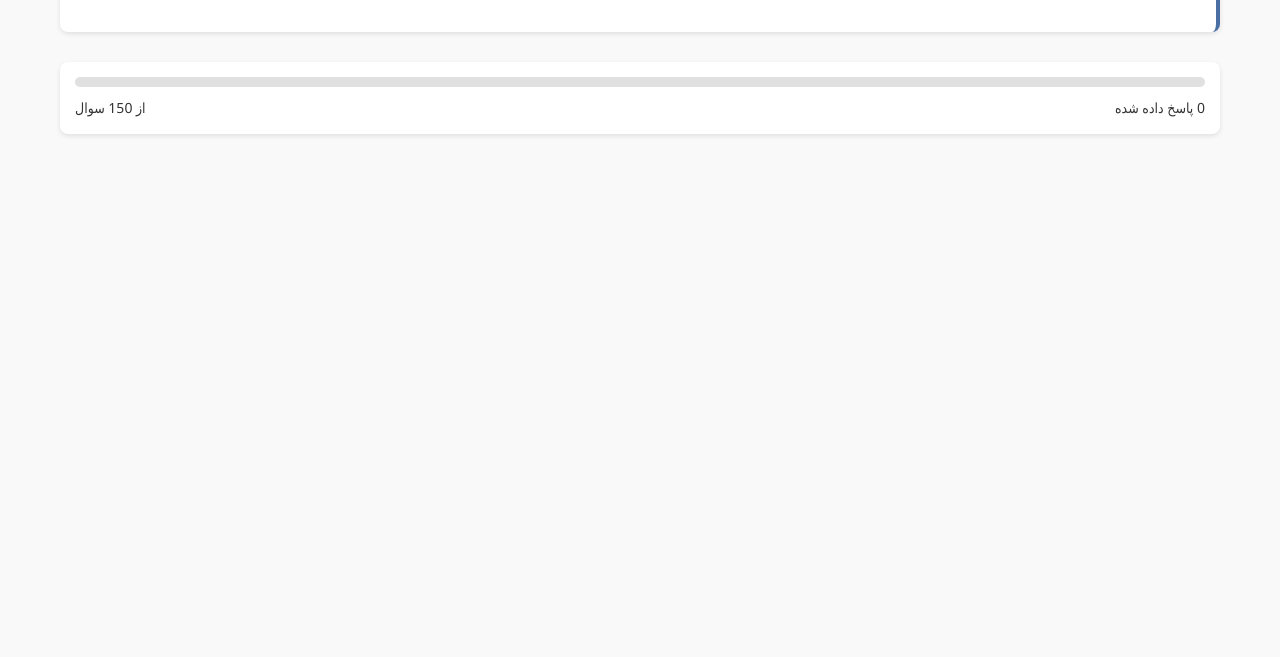
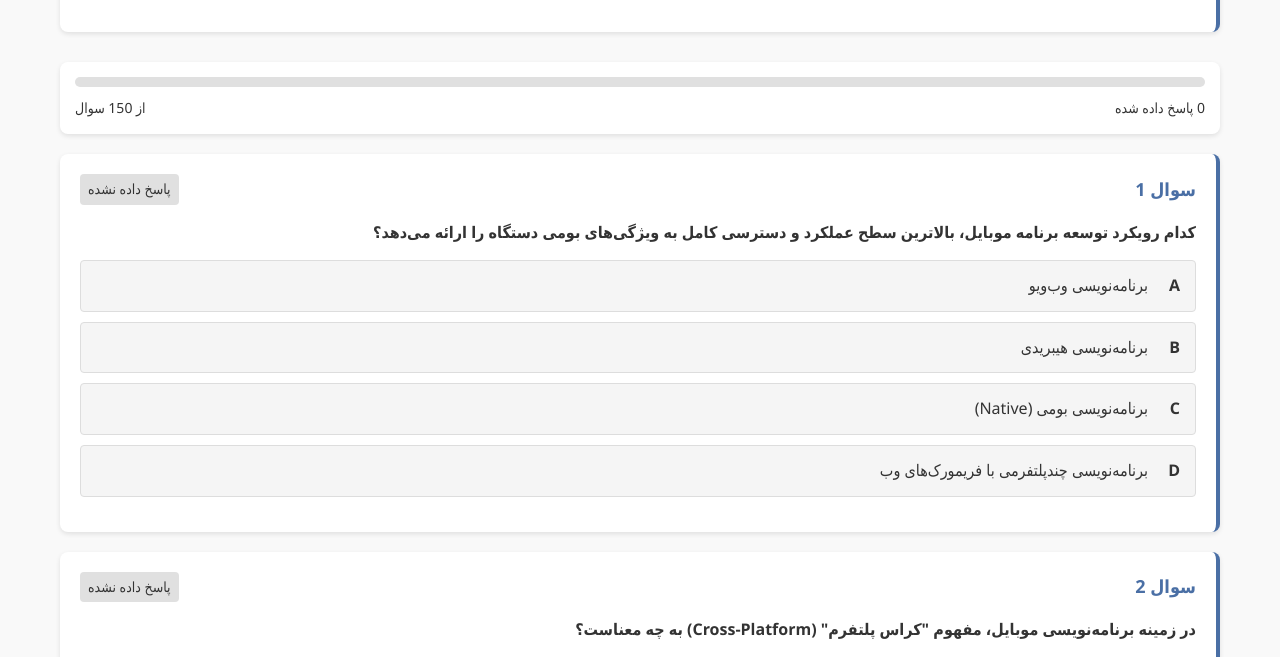
Before and after one commit to mehdisafarisec/test, a plain HTML site: page index.html in a window 1280 px wide. Shown: the part 130-787 px from the top of the page. Drawn offline with Linux system fonts and the light colour scheme.

Commit message:
index.html

```diff
--- a/index.html
+++ b/index.html
@@ -286,9 +286,9 @@
     <script>
         // داده‌های سوالات
         const questions = [
-            // سوالات شما اینجا قرار می‌گیرند
-            // برای صرفه‌جویی در فضا، فقط 5 سوال اول نمایش داده شده
-           "id": 1,
+
+  {
+    "id": 1,
     "text": "کدام رویکرد توسعه برنامه موبایل، بالاترین سطح عملکرد و دسترسی کامل به ویژگی‌های بومی دستگاه را ارائه می‌دهد؟",
     "options": ["برنامه‌نویسی بومی (Native)", "برنامه‌نویسی هیبریدی", "برنامه‌نویسی وب‌ویو", "برنامه‌نویسی چندپلتفرمی با فریمورک‌های وب"],
     "correctAnswer": 0
```
